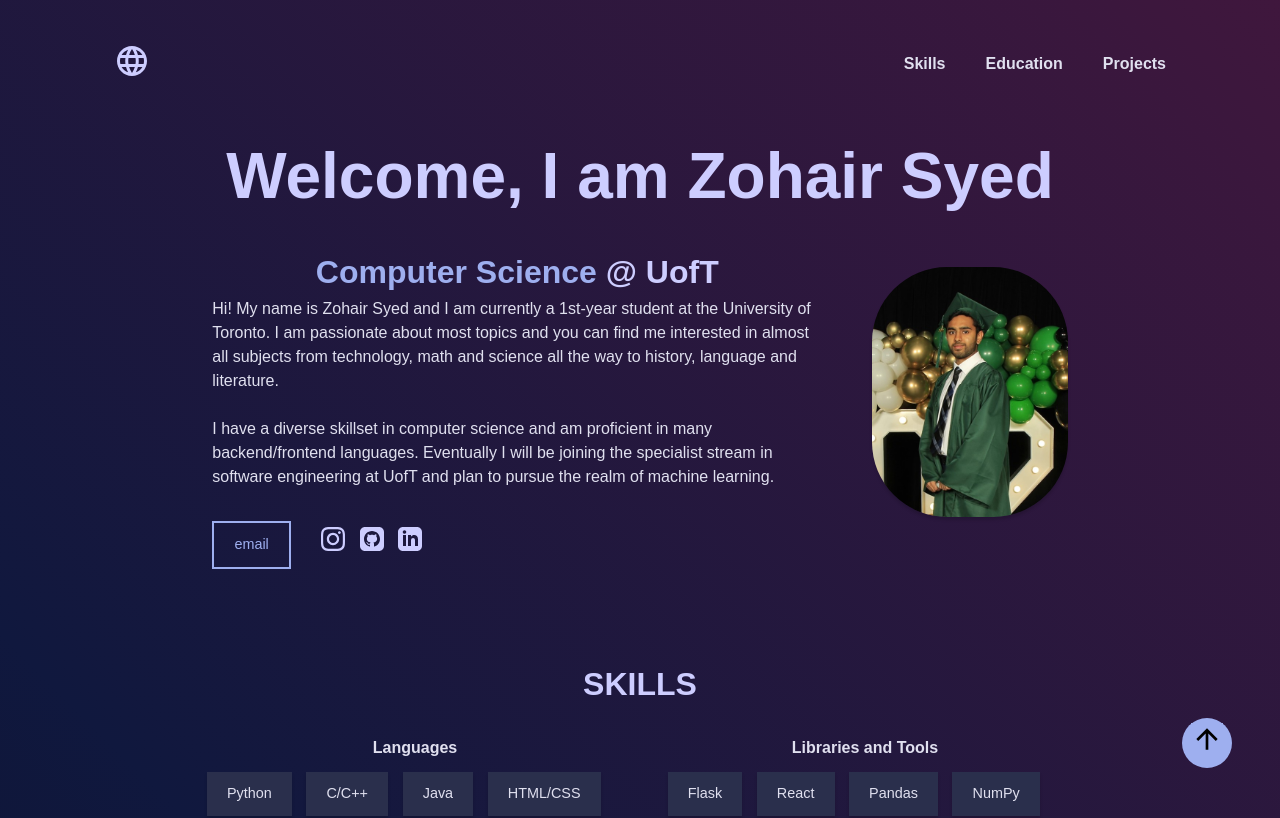
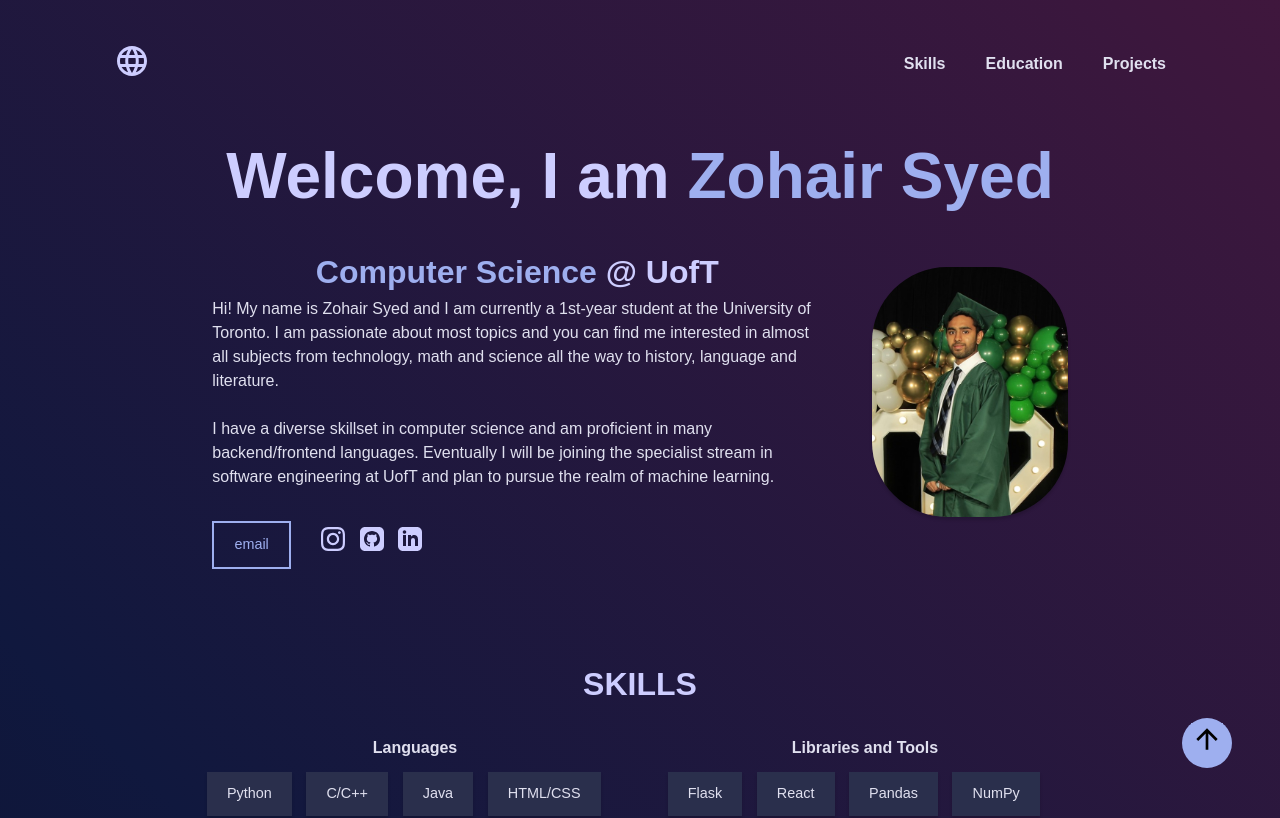
Before and after one commit to zsspan/zsspan.github.io, a React (Create React App) app: page / in a window 1280 px wide. Shown: the top 818 px of the page. Built offline with nearby package versions, Linux system fonts and the light colour scheme.

Commit message:
changed text colour

```diff
--- a/src/styles/about.css
+++ b/src/styles/about.css
@@ -32,9 +32,11 @@ h2 {
 }
 
 .about-name {
-  color: var(--clr-primary);
+  color: var(--primary);
 }
-
+.about-name:hover {
+  color: var(--fg);
+}
 .pfp {
   height: 250px;
   border-radius: 75px;
```
